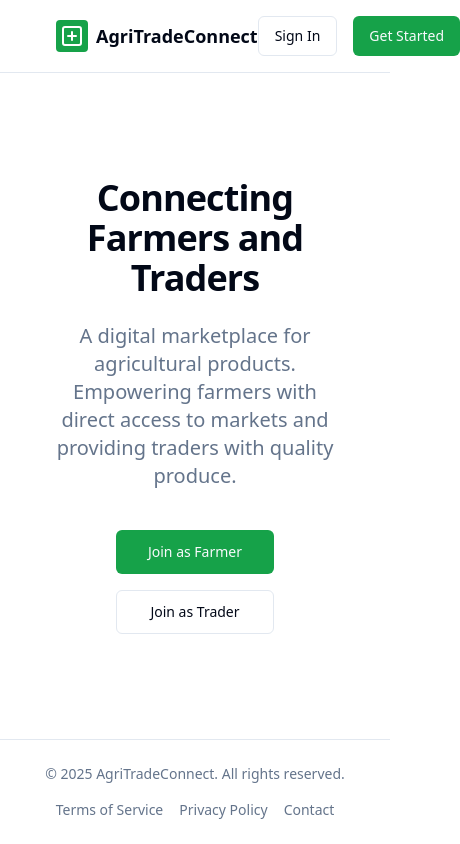
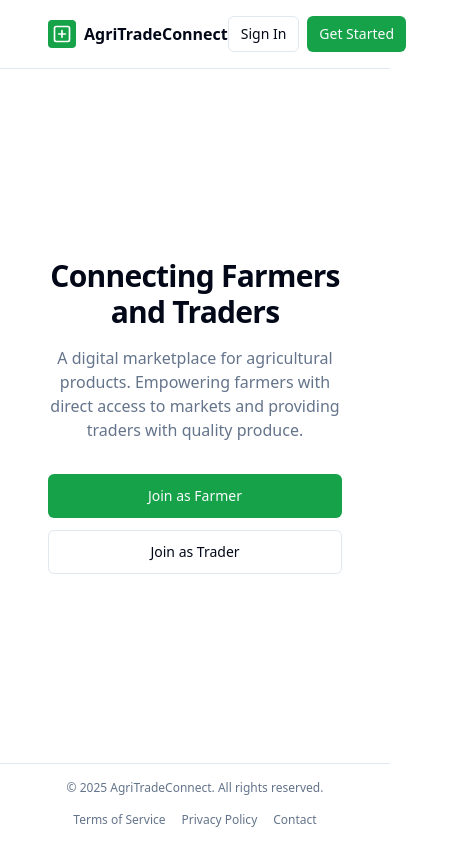
Before and after one commit to yuvrajxx14mu/agri-trade-connect-hub, a React (Vite) app: page / in a window 390 px wide. Shown: the whole page, 460 px wide, since content can reach past the window. Built offline with nearby package versions, Linux system fonts and the light colour scheme.

Commit message:
Fix: Improve responsiveness
Make the application responsive across different screen sizes.

```diff
--- a/src/pages/Index.tsx
+++ b/src/pages/Index.tsx
@@ -17,7 +17,7 @@ const Index = () => {
 
   return (
     <div className="flex flex-col min-h-screen">
-      <header className="px-6 py-4 border-b">
+      <header className="px-4 py-4 border-b sm:px-6">
         <div className="container flex items-center justify-between">
           <Link to="/" className="flex items-center gap-2">
             <div className="bg-primary p-1 rounded">
@@ -29,56 +29,56 @@ const Index = () => {
                 strokeWidth="2"
                 strokeLinecap="round"
                 strokeLinejoin="round"
-                className="h-6 w-6 text-white"
+                className="h-5 w-5 sm:h-6 sm:w-6 text-white"
               >
                 <rect x="3" y="3" width="18" height="18" rx="2" ry="2" />
                 <path d="M12 8v8" />
                 <path d="M8 12h8" />
               </svg>
             </div>
-            <span className="font-bold text-lg">AgriTradeConnect</span>
+            <span className="font-bold text-base sm:text-lg">AgriTradeConnect</span>
           </Link>
-          <div className="flex items-center gap-4">
-            <Button variant="outline" asChild>
+          <div className="flex items-center gap-2 sm:gap-4">
+            <Button variant="outline" size="sm" className="sm:size-default" asChild>
               <Link to="/auth">Sign In</Link>
             </Button>
-            <Button asChild>
+            <Button size="sm" className="sm:size-default" asChild>
               <Link to="/auth?tab=signup">Get Started</Link>
             </Button>
           </div>
         </div>
       </header>
-      <main className="flex-1 grid place-items-center px-6 py-12">
+      <main className="flex-1 grid place-items-center px-4 py-8 sm:px-6 sm:py-12">
         <div className="container flex flex-col items-center text-center max-w-3xl">
-          <h1 className="text-4xl md:text-6xl font-bold tracking-tight">
+          <h1 className="text-3xl sm:text-4xl md:text-6xl font-bold tracking-tight">
             Connecting Farmers and Traders
           </h1>
-          <p className="mt-6 text-xl text-muted-foreground max-w-2xl">
+          <p className="mt-4 sm:mt-6 text-base sm:text-lg md:text-xl text-muted-foreground max-w-2xl">
             A digital marketplace for agricultural products. Empowering farmers with direct access to markets and providing traders with quality produce.
           </p>
-          <div className="mt-10 flex flex-col sm:flex-row gap-4">
-            <Button size="lg" asChild>
+          <div className="mt-8 sm:mt-10 flex flex-col sm:flex-row gap-3 w-full max-w-md">
+            <Button size="lg" className="w-full" asChild>
               <Link to="/auth?role=farmer">Join as Farmer</Link>
             </Button>
-            <Button size="lg" variant="outline" asChild>
+            <Button size="lg" variant="outline" className="w-full" asChild>
               <Link to="/auth?role=trader">Join as Trader</Link>
             </Button>
           </div>
         </div>
       </main>
-      <footer className="border-t py-6">
-        <div className="container flex flex-col md:flex-row items-center justify-between gap-4">
-          <p className="text-sm text-muted-foreground">
+      <footer className="border-t py-4 sm:py-6">
+        <div className="container flex flex-col sm:flex-row items-center justify-between gap-4 px-4 sm:px-6">
+          <p className="text-xs sm:text-sm text-muted-foreground text-center sm:text-left">
             © 2025 AgriTradeConnect. All rights reserved.
           </p>
-          <div className="flex gap-4">
-            <Link to="#" className="text-sm text-muted-foreground hover:underline">
+          <div className="flex flex-wrap justify-center sm:justify-end gap-4">
+            <Link to="#" className="text-xs sm:text-sm text-muted-foreground hover:underline">
               Terms of Service
             </Link>
-            <Link to="#" className="text-sm text-muted-foreground hover:underline">
+            <Link to="#" className="text-xs sm:text-sm text-muted-foreground hover:underline">
               Privacy Policy
             </Link>
-            <Link to="#" className="text-sm text-muted-foreground hover:underline">
+            <Link to="#" className="text-xs sm:text-sm text-muted-foreground hover:underline">
               Contact
             </Link>
           </div>
```
